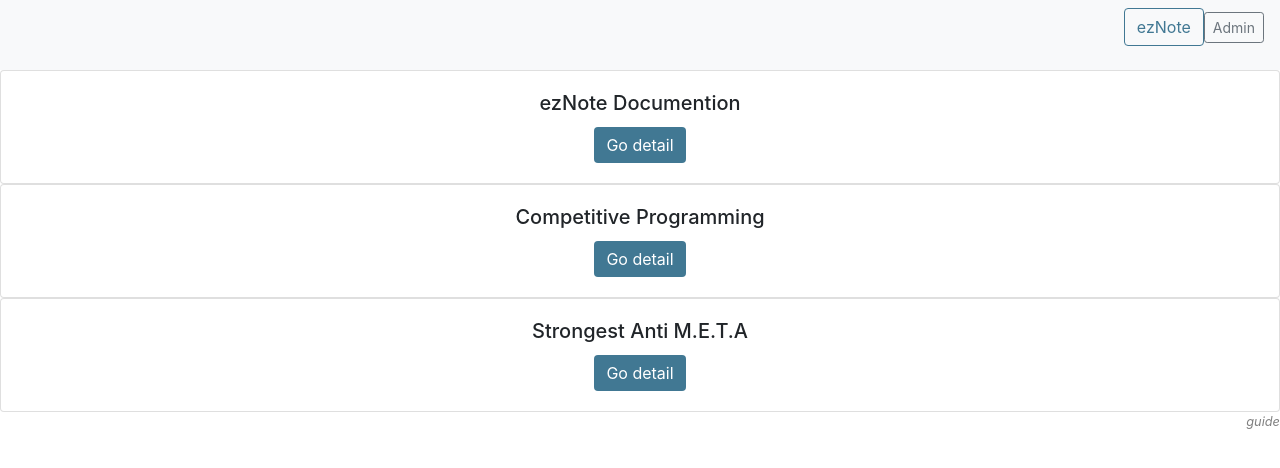
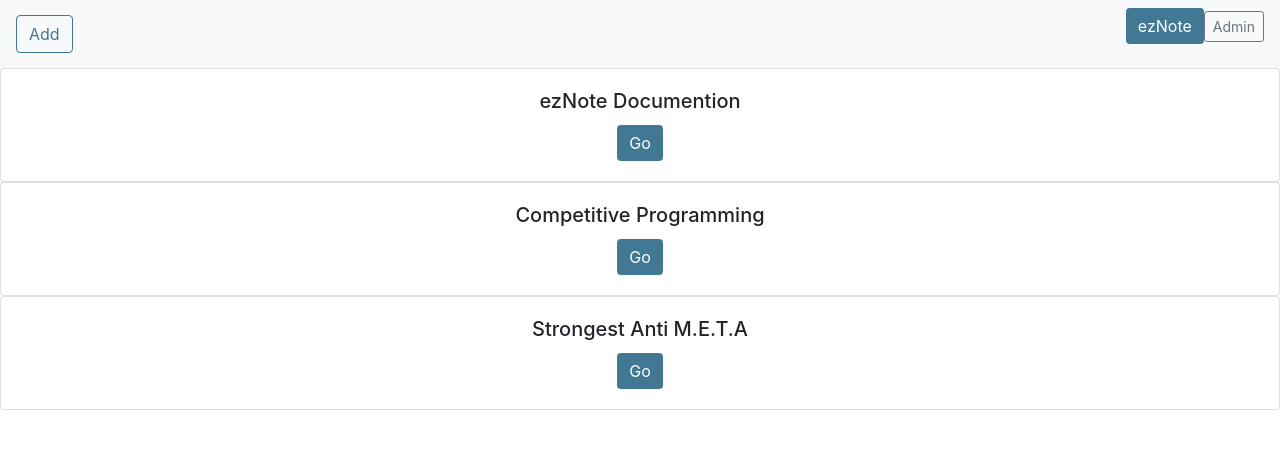
Before and after one commit to ncc02/eznote, a Django app: page / in a window 1280 px wide. Shown: the top 468 px of the page. Run offline with Django 5.2, Linux system fonts and the light colour scheme; data comes from the database, SQL or seed files in the repository; both versions use the stored data as it was after the commit; some libraries are stand-ins or nearby versions.

Commit message:
eznote version3.0

```diff
--- a/mynote/settings.py
+++ b/mynote/settings.py
@@ -30,7 +30,8 @@ SECRET_KEY = os.environ.get('DJANGO_SECRET_KEY', 'django-insecure-&psk#na5l=p3q8
 # SECURITY WARNING: don't run with debug turned on in production!
 # DEBUG = True
 
-DEBUG = os.environ.get('DJANGO_DEBUG', '') != 'False'
+# DEBUG = os.environ.get('DJANGO_DEBUG', '') != 'False'
+DEBUG = True
 
 ALLOWED_HOSTS = ["*"]
 
--- a/mynote/urls.py
+++ b/mynote/urls.py
@@ -18,7 +18,9 @@ from django.contrib import admin
 from django.urls import path, include
 # from django.conf.urls.static import static
 # from django.conf import settings
+app_name = "admins"
 urlpatterns = [
+
     path('admin/', admin.site.urls, name='admin'),
     path('', include('notes.urls'))
 ] #+ static(settings.STATIC_URL, document_root=settings.STATIC_ROOT)
--- a/notes/templates/notes/index.html
+++ b/notes/templates/notes/index.html
@@ -29,12 +29,13 @@
   </head>
 
   <nav class="navbar navbar-light bg-light">
+    <a href="{% url 'admin:notes_note_add' %}" class="btn btn-outline-success">Add</a>
+
     <div class="ml-auto">
 
       <form class="form-inline">
-        <a href="{% url 'notes:index' %}" class="btn btn-outline-success">ezNote</a>
-
-        <a href="admin/" class="btn btn-sm btn-outline-secondary" target="_blank">Admin</a>
+        <a href="{% url 'notes:index' %}" class="btn btn-primary" style="color: white; background-color: #417893;  border: none;">ezNote</a>
+        <a href="{% url 'admin:index' %}" class="btn btn-sm btn-outline-secondary">Admin</a>
       </form>
     </div>
   </nav>
@@ -47,7 +48,7 @@
     <div class="card text-center">
         <div class="card-body">
             <h5 class="card-title">{{note.title}}</h5>
-            <a href="{% url 'notes:detail' note.id %}" class="btn btn-primary" style="color: white; background-color: #417893;  border: none;">Go detail</a>
+            <a href="{% url 'notes:detail' note.id %}" class="btn btn-primary" style="color: white; background-color: #417893;  border: none;">Go</a>
 
         </div>
 
@@ -56,7 +57,7 @@
 
 </div>
 <div class="leftxxx">
-<a href="https://github.com/ncc02/eznote"  rel="noopener" class="text-right xxx" target="_blank"><small class="text-body-secondary">guide</small></a>
+<!-- <a href="https://github.com/ncc02/eznote"  rel="noopener" class="text-right xxx" target="_blank"><small class="text-body-secondary">guide</small></a> -->
 </div>
 {% else %}
 <p>No notes are available.</p>
--- a/notes/urls.py
+++ b/notes/urls.py
@@ -1,6 +1,6 @@
 from django.urls import path
 from . import views
-
+from django.contrib import admin
 app_name = "notes"
 urlpatterns = [
     path('', views.index, name="index"),
```
Also changed, not shown: notes/templates/notes/detail.html (+9 -9 lines), db.sqlite3.
